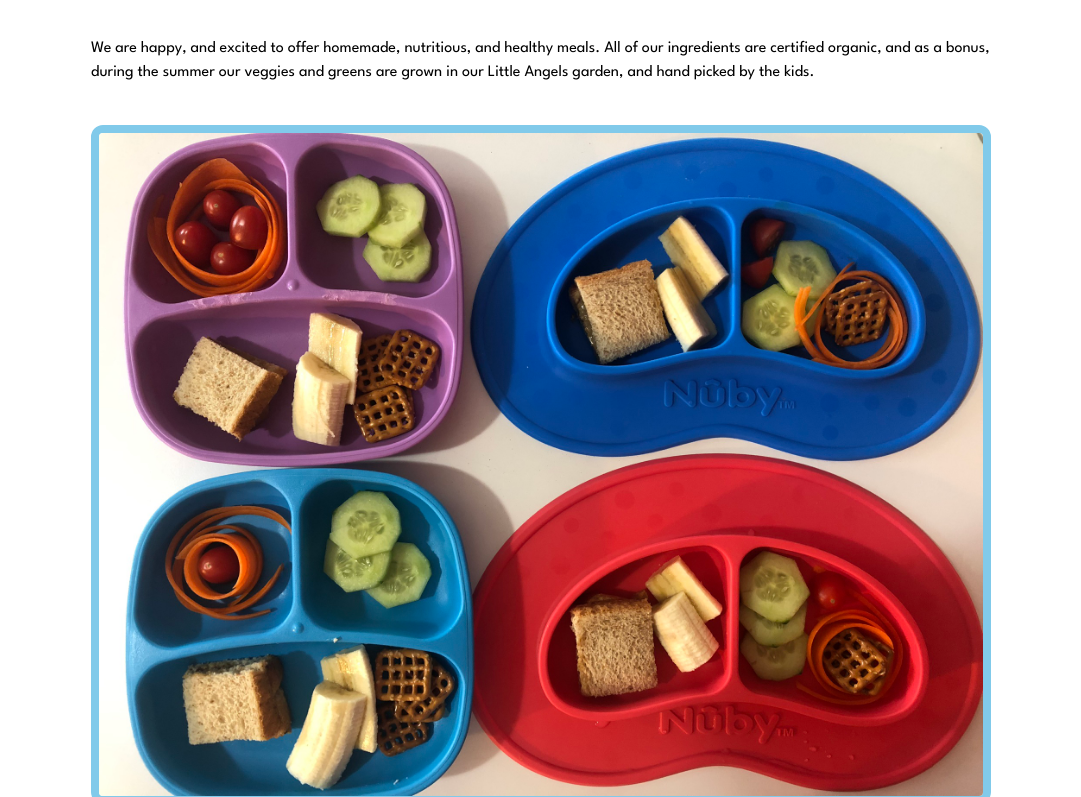
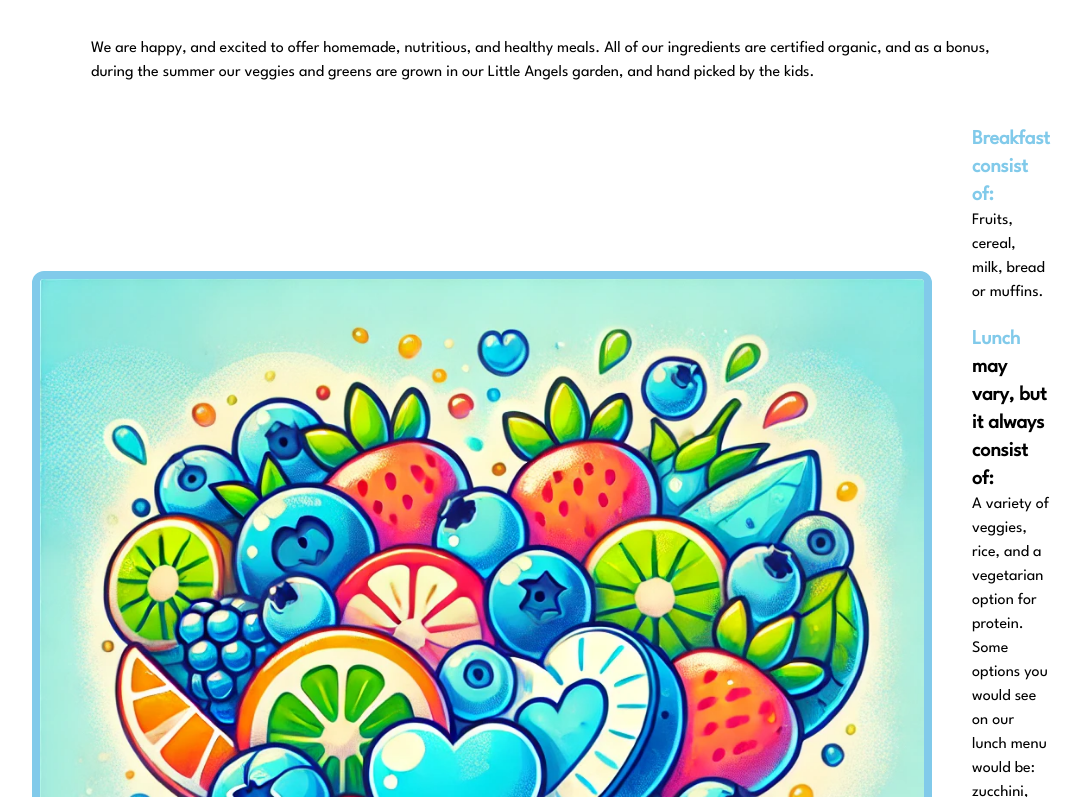
Before and after one commit to jmlandi/little-angels-childcare, a Next.js app: page /meals in a window 1280 px wide. Shown: the part 803-1600 px from the top of the page, without its empty margins (99-1180 px from the left). Built offline with nearby package versions, Linux system fonts and the light colour scheme; a web font is replaced by a local one.

Commit message:
chore/update-meals-page: new image and flex layout

```diff
--- a/src/pages/meals.tsx
+++ b/src/pages/meals.tsx
@@ -9,23 +9,28 @@ export default function Meals() {
                 <div className="flex flex-col items-start justify-center gap-10 m-10 max-w-[900px]">
                     <p className="text-4xl font-fredoka font-semibold text-baby-blue">Here at Little Angels we know the importance of nutrition, especially for children.</p>
                     <p>We are happy, and excited to offer homemade, nutritious, and healthy meals. All of our ingredients are certified organic, and as a bonus, during the summer our veggies and greens are grown in our Little Angels garden, and hand picked by the kids.</p>
+                    <div className="flex flex-col sm:flex-row gap-10 items-center justify-center">
                         <Image
-                        src="/meal.JPEG"
-                        width={0} height={0} sizes="100vw"
+                            src="/fruits.jpeg"
+                            width={0} height={0} sizes="10vw"
                             style={{ width: '100%', height: 'auto' }}
                             alt="Image of meals from Little Angels Childcare"
-                        className="border-solid border-8 rounded-xl border-baby-blue"
+                            className="border-solid border-8 rounded-xl border-baby-blue sm:max-w-1/3"
                             />
-                    <div>
+                        <div className="flex flex-col gap-5 h-full items-start justify-center min-w-2/3">
+                            <div className="w-full">
                                 <h4 className="font-bold text-xl text-baby-blue">Breakfast consist of:</h4>
-                        <p>Fruits, cereal, milk, bread or muffins.</p></div>
-                    <div>
+                                <p>Fruits, cereal, milk, bread or muffins.</p>
+                            </div>
+                            <div className="w-full">
                                 <h4 className="font-bold text-xl text-baby-blue">Lunch <span className="text-black">may vary, but it always consist of:</span></h4>
                                 <p>A variety of veggies, rice, and a vegetarian option for protein. Some options you would see on our lunch menu would be: zucchini, broccolis, potato, green beans, corn, peas, chick peas, pinto beans, black beans, carrots...</p>
                             </div>
-                    <div>
+                            <div className="w-full">
                                 <h4 className="font-bold text-xl text-baby-blue">Snack consist of:</h4>
                                 <p>A variety of fruits, and/or veggies, and crackers</p>
+                            </div>
+                        </div>
                     </div>
                 </div>
             </main>
```
Also changed, not shown: public/fruits.jpeg (added). Lines whose indentation alone changed are shown as unchanged.
